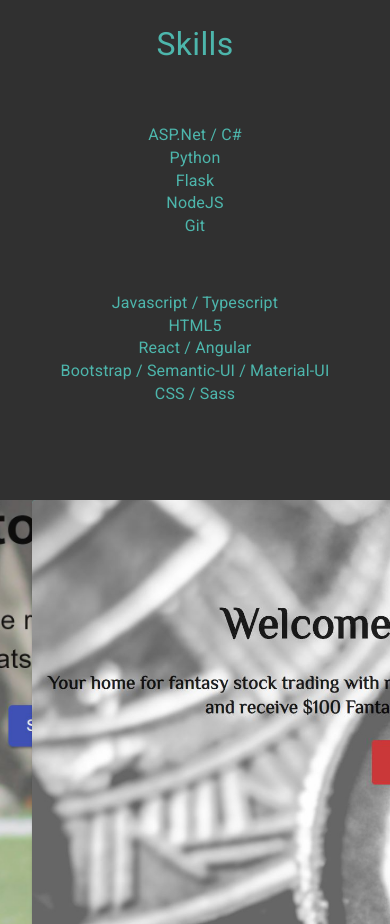
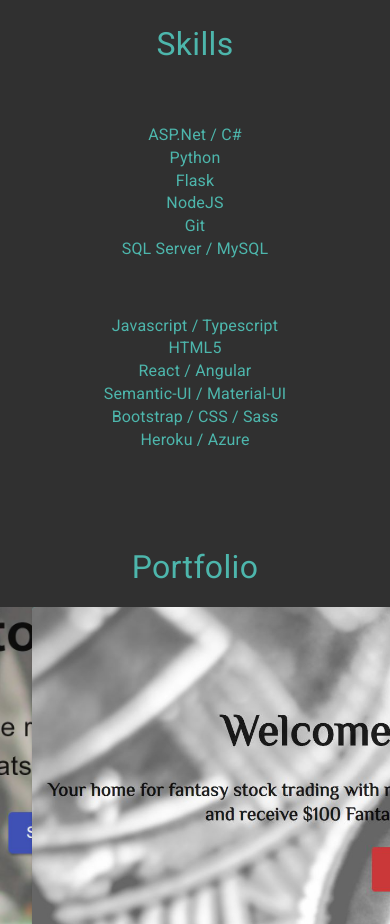
Before and after one commit to Rmckays/my-website, a React (Create React App) app: page / in a window 390 px wide. Shown: the part 780-1704 px from the top of the page. Built offline with nearby package versions, Linux system fonts and the light colour scheme.

Commit message:
Update portfolio section with title and responsive formatting.

```diff
--- a/src/Components/Carousel.jsx
+++ b/src/Components/Carousel.jsx
@@ -1,6 +1,11 @@
 import React from 'react';
 import MediaCard from "./PortfolioCard";
 import Carousel from 'react-material-ui-carousel'
+import Grid from "@material-ui/core/Grid";
+import Typography from "@material-ui/core/Typography";
+import {useMediaQuery} from "@material-ui/core";
+import json2mq from "json2mq";
+import {makeStyles} from "@material-ui/core/styles";
 
 
 const portfolioProjects = [
@@ -37,13 +42,42 @@ const portfolioProjects = [
     }
 ];
 
+const useStyles = makeStyles({
+    introHeadingLarge: {
+        marginTop: '0',
+        marginBottom: '3rem',
+        fontSize: '3.5rem',
+    },
+    introHeading: {
+        marginTop: '0',
+        fontSize: '2rem',
+        marginBottom: '1rem',
+        textAlign: 'center'
+    },
+});
+
 const carouselCards = portfolioProjects.map((project, index) => {
     return <MediaCard key={index} img={project.img} projTitle={project.title} projDescription={project.description} github={project.github} website={project.website}/>
 });
 
 const PortfolioCarousel = () => {
+    const classes = useStyles();
+
+    const matches = useMediaQuery(
+        json2mq({
+            maxWidth: 640,
+        }),
+    );
+
     return (
         <div id="portfolio">
+            <Grid container>
+                <Grid item xs={12}>
+                    <Typography className={!matches ? classes.introHeadingLarge : classes.introHeading} variant="body2" bg="secondary" color="secondary" component="h1" fontSize="large">
+                        Portfolio
+                    </Typography>
+                </Grid>
+            </Grid>
             <Carousel animation="slide">
                 {carouselCards}
             </Carousel>
--- a/src/Components/Navigation.jsx
+++ b/src/Components/Navigation.jsx
@@ -116,7 +116,7 @@ const Navigation = () => {
 
         switch(navigationNode.innerText){
             case 'Skills':
-                const skills = document.getElementById('portfolio');
+                const skills = document.getElementById('skills');
                 skills.scrollIntoView();
                 break;
             case 'Portfolio':
--- a/src/Components/SkillsBar.jsx
+++ b/src/Components/SkillsBar.jsx
@@ -91,6 +91,8 @@ export default function SkillsBar() {
                             Flask <br/>
                             NodeJS <br/>
                             Git <br/>
+                            SQL Server / MySQL <br/>
+                            {!matches ? <br/> : null}
                         </Typography>
                     </Box>
                 </Grid>
@@ -104,8 +106,10 @@ export default function SkillsBar() {
                             Javascript / Typescript <br/>
                             HTML5 <br/>
                             React / Angular <br/>
-                            Bootstrap / Semantic-UI / Material-UI<br/>
-                            CSS / Sass
+                            Semantic-UI / Material-UI<br/>
+                            Bootstrap / CSS / Sass <br/>
+                            Heroku / Azure <br/>
+                            {!matches ? <br/> : null}
                         </Typography>
                     </Box>
                 </Grid>
```
